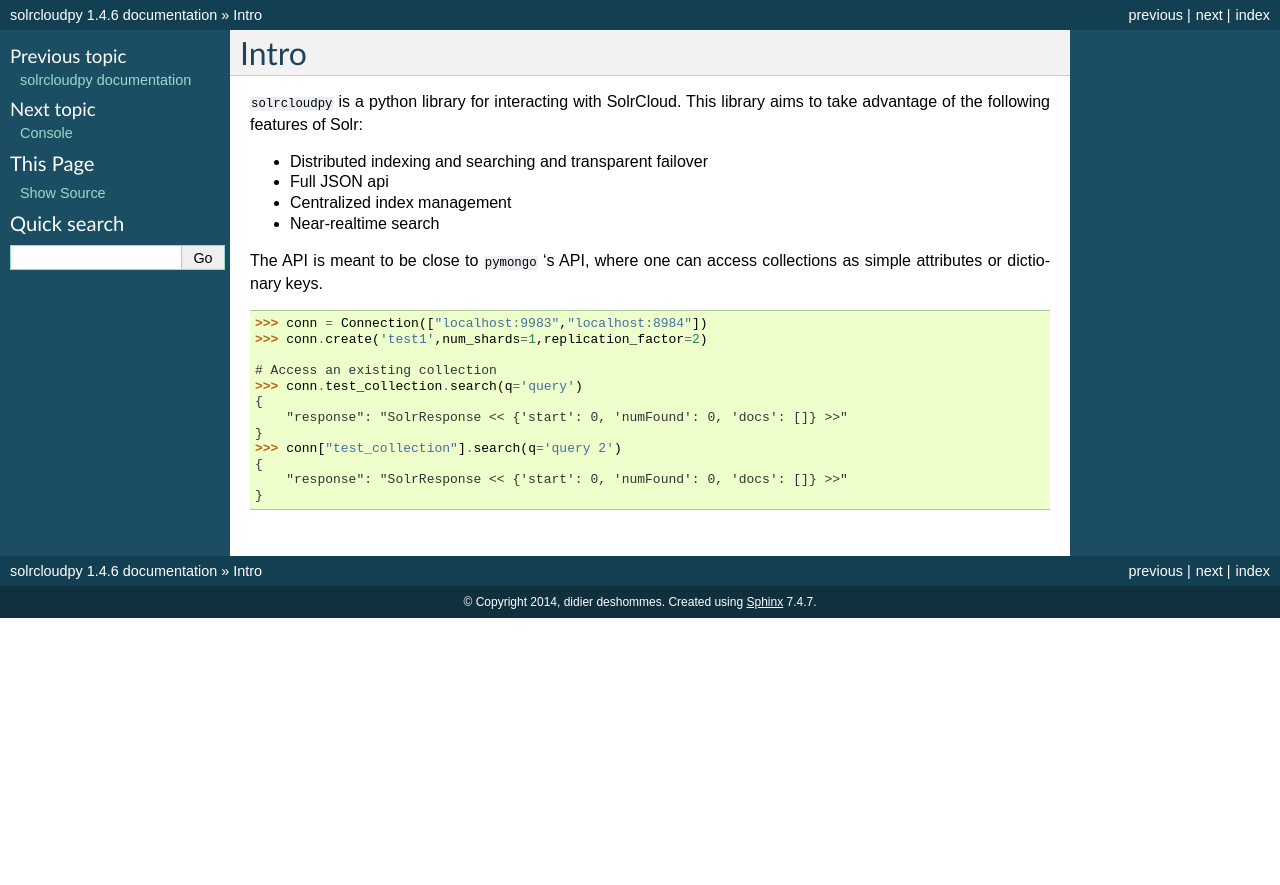
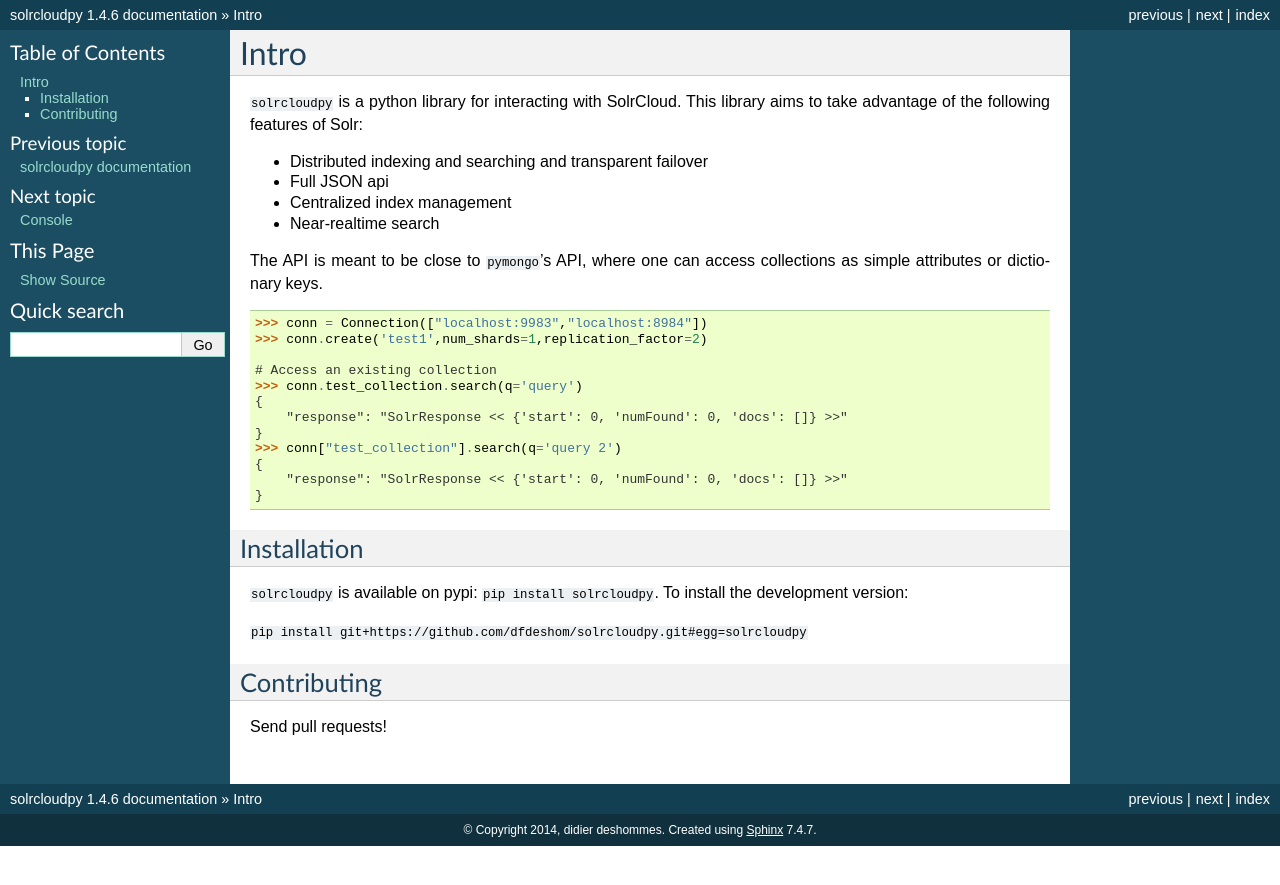
Before and after one commit to solrcloudpy/solrcloudpy, a Sphinx documentation site: the page built from docs/intro.rst, in a window 1280 px wide. Shown: the top 885 px of the page. Built offline with Sphinx 7.4.7, drawn with Linux system fonts in a browser that asks for light colours.

Commit message:
more intro

```diff
--- a/docs/intro.rst
+++ b/docs/intro.rst
@@ -8,7 +8,7 @@ Intro
 * Centralized index management
 * Near-realtime search
 
-The API is meant to be close to ``pymongo`` 's API, where one can access collections as simple attributes or dictionary keys.
+The API is meant to be close to ``pymongo``'s API, where one can access collections as simple attributes or dictionary keys.
 
 ::
 
@@ -24,3 +24,19 @@ The API is meant to be close to ``pymongo`` 's API, where one can access collect
      {
          "response": "SolrResponse << {'start': 0, 'numFound': 0, 'docs': []} >>"
      }
+
+
+Installation
+--------------
+
+``solrcloudpy`` is available on pypi: ``pip install solrcloudpy``. To
+install the development version:
+
+``pip install
+git+https://github.com/dfdeshom/solrcloudpy.git#egg=solrcloudpy``
+
+
+Contributing
+-------------
+
+Send pull requests!
```
